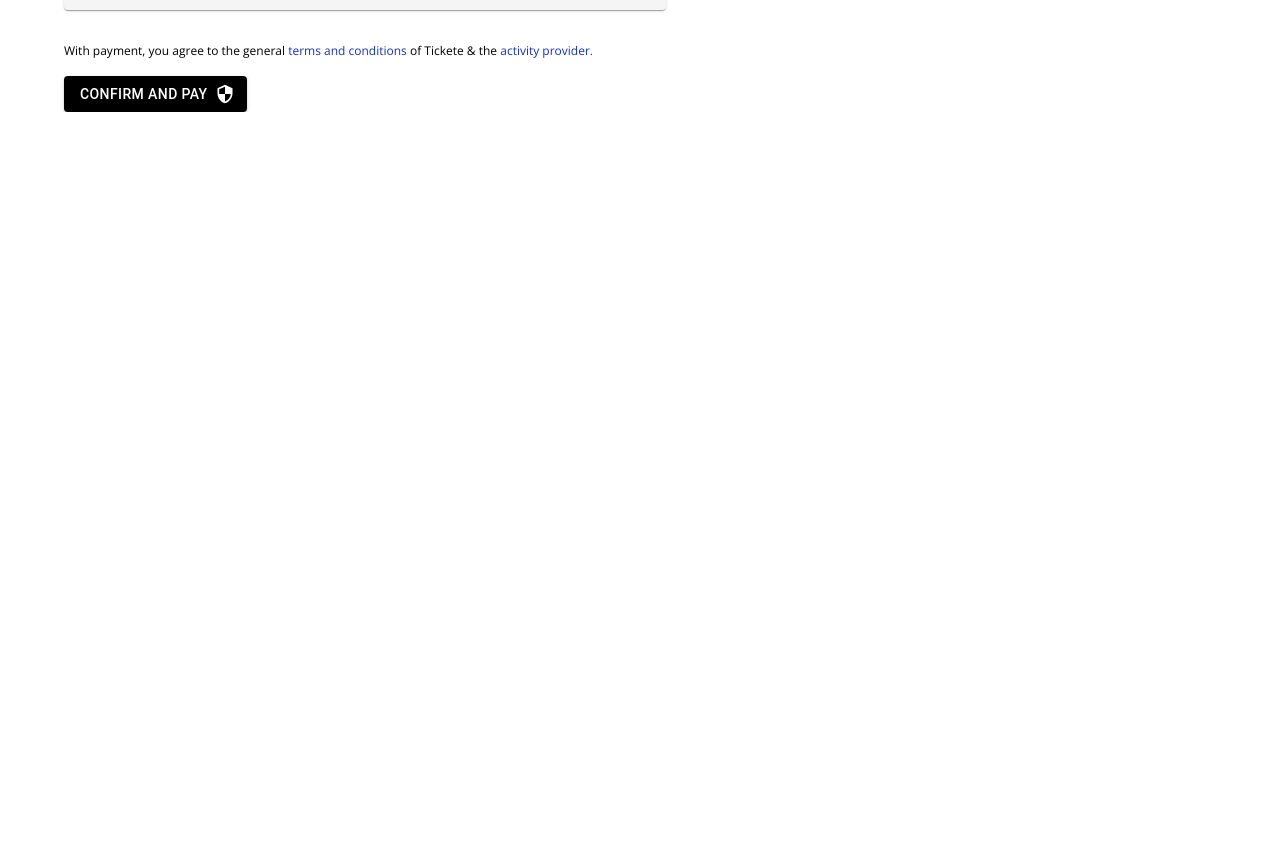
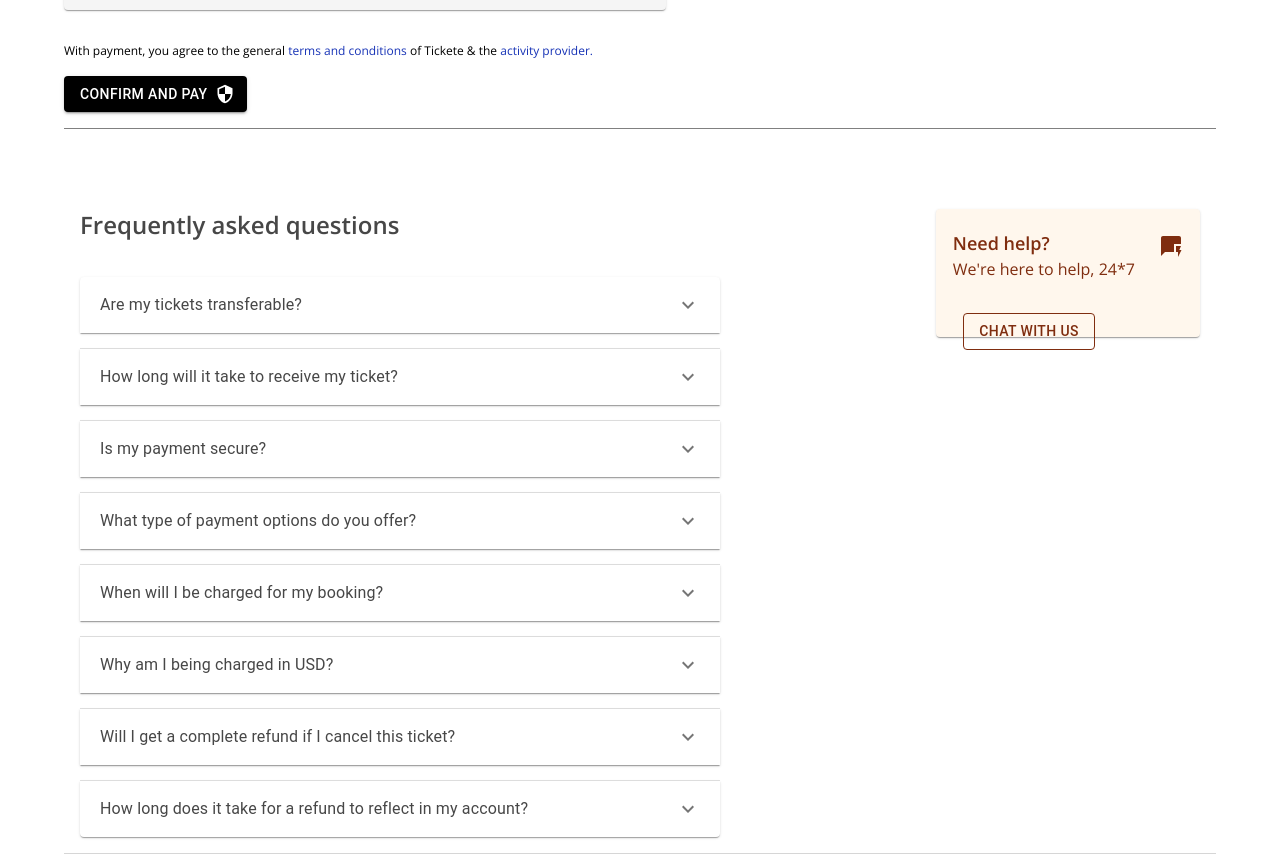
Before and after one commit to Ishu070303/tickete, a Next.js app: page / in a window 1280 px wide. Shown: the part 1040-1894 px from the top of the page. Before the commit the page ends 1152 px from the top, so only its background shows below. Built offline with nearby package versions, Linux system fonts and the light colour scheme.

Commit message:
added section file and styled it

```diff
--- /dev/null
+++ b/data.js
@@ -0,0 +1,12 @@
+const data = [
+    {id: 1, title : 'Are my tickets transferable?', desc: 'No. The tickets can only be used by the person(s) whose details are indicated on the voucher. If you’re booking for friends and family, make sure to key in their details.'},
+    {id: 1, title : 'How long will it take to receive my ticket?', desc: 'The tickets will hit your inbox as soon as you complete making the payment. '},
+    {id: 1, title : 'Is my payment secure?', desc: 'We use a PCI compliant payment gateway that is internationally recognized and protects against fraud and unauthorized transactions. In short, your payment is a 100% secure and you have nothing to worry!'},
+    {id: 1, title : 'What type of payment options do you offer?', desc: 'We accept payments via all major international debit cards, credit cards, Google Pay and Apple Pay. Please note that Tickete being an online marketplace does not accept cash payments.'},
+    {id: 1, title : 'When will I be charged for my booking?', desc: 'Your account will be charged immediately upon booking. If the booking is cancelled from your end or by our local tour operator, we will refund the entire amount to your account at no extra cost.'},
+    {id: 1, title : 'Why am I being charged in USD?', desc: 'All payments on Tickete are charged in USD. Your accounted will be debited with the spot rate for the conversion rate from your local currency to USD. We understand this is less than ideal but, we’re working on accepting payments in currencies across the world.'},
+    {id: 1, title : 'Will I get a complete refund if I cancel this ticket?', desc: 'The cancellation and refund policy varies per ticket. While some can be canceled up to 24, 48, or 72 hours before they start, several others can’t be canceled once the reservation has been confirmed. For the ones that can cancelled within the permissible cancellation period, you will receive a full refund.'},
+    {id: 1, title : 'How long does it take for a refund to reflect in my account?', desc: 'Depending on your bank, it typically takes anywhere between 2-7 working days for the refunded amount to reflect in your account.'}
+]
+
+export default data;
--- /dev/null
+++ b/pages/Section.js
@@ -0,0 +1,51 @@
+import { Accordion, AccordionDetails, AccordionSummary, Button, Paper, Typography } from '@mui/material';
+import React from 'react';
+
+import data from '../data';
+import ExpandMoreIcon from '@mui/icons-material/ExpandMore';
+// import AddIcon from '@mui/icons-material/Add';
+import QuickreplyIcon from '@mui/icons-material/Quickreply';
+
+const Section = () => {
+    return (
+    <div className='flex' style={{ width: '90vw', margin: 'auto', borderBottom: '1px solid #D6D6D6', padding: '1rem'}}>
+        <div className='flex-auto' style={{ width: '50vw'}}>
+            <h4 className='font-semibold text-2xl' style={{ color: '#474747', marginTop: '4rem'}}>Frequently asked questions</h4>
+            <div className='mt-9'>
+            {
+               data.map((item, index) => (
+                <Accordion className='mt-4 p-1' key={index} style={{width: '50vw'}}>
+                <AccordionSummary
+                expandIcon={<ExpandMoreIcon />}
+                aria-controls="panel1a-content"
+                id="panel1a-header"
+            >
+                <Typography style={{color: '#474747'}}  className='text-lg font-semibold'>{item.title}</Typography>
+                </AccordionSummary>
+                <AccordionDetails>
+                <Typography style={{ color: '#595959'}} className='text-base font-normal' >{item.desc}</Typography>
+                </AccordionDetails>
+                </Accordion>
+               ))
+            }
+            </div>
+        </div>
+        <div className='flex-auto w-12'>
+            <Paper style={{marginTop: '4rem', backgroundColor: '#FFF7ED', color: '#7F2D0F', height: '10vw'}}>
+                <div className='flex justify-between items-center ' style={{width: '18vw',margin:'auto'}}>
+                    <div className='mt-5'>
+                        <h6 className='font-semibold text-lg'>Need help?</h6>
+                        <p className='text-base font-normal'>We're here to help, 24*7</p>
+                    </div>
+                    <div>
+                         <QuickreplyIcon />
+                    </div>
+                </div>
+                <Button className='font-semibold text-base' style={{ border: '1px solid #7F2D0F', color: '#7F2D0F', marginLeft: '1.7rem', marginTop:'2rem'}}  variant='outlined'>Chat with us</Button>
+            </Paper>
+        </div>
+    </div>
+  )
+}
+
+export default Section;
--- a/pages/index.js
+++ b/pages/index.js
@@ -2,12 +2,13 @@ import React from 'react'
 import Main from './Main';
 import Sidebar from './Sidebar';
 import Header from './Header';
+import Section from './Section';
 
 const index = () => {
   return (
     <>
     <Header />
-    <div className='flex' style={{height: '100vh', width: '90vw', margin: 'auto', marginTop: '3rem'}}>
+    <div className='flex' style={{width: '90vw', margin: 'auto', marginTop: '3rem', borderBottom: '1px solid gray', paddingBottom: '1rem'}}>
       <div className='flex-auto' style={{ width: '50vw'}}>
           <Main />
       </div>
@@ -15,6 +16,7 @@ const index = () => {
           <Sidebar />
       </div>
     </div>
+    <Section />
     </>
   )
 }
```
